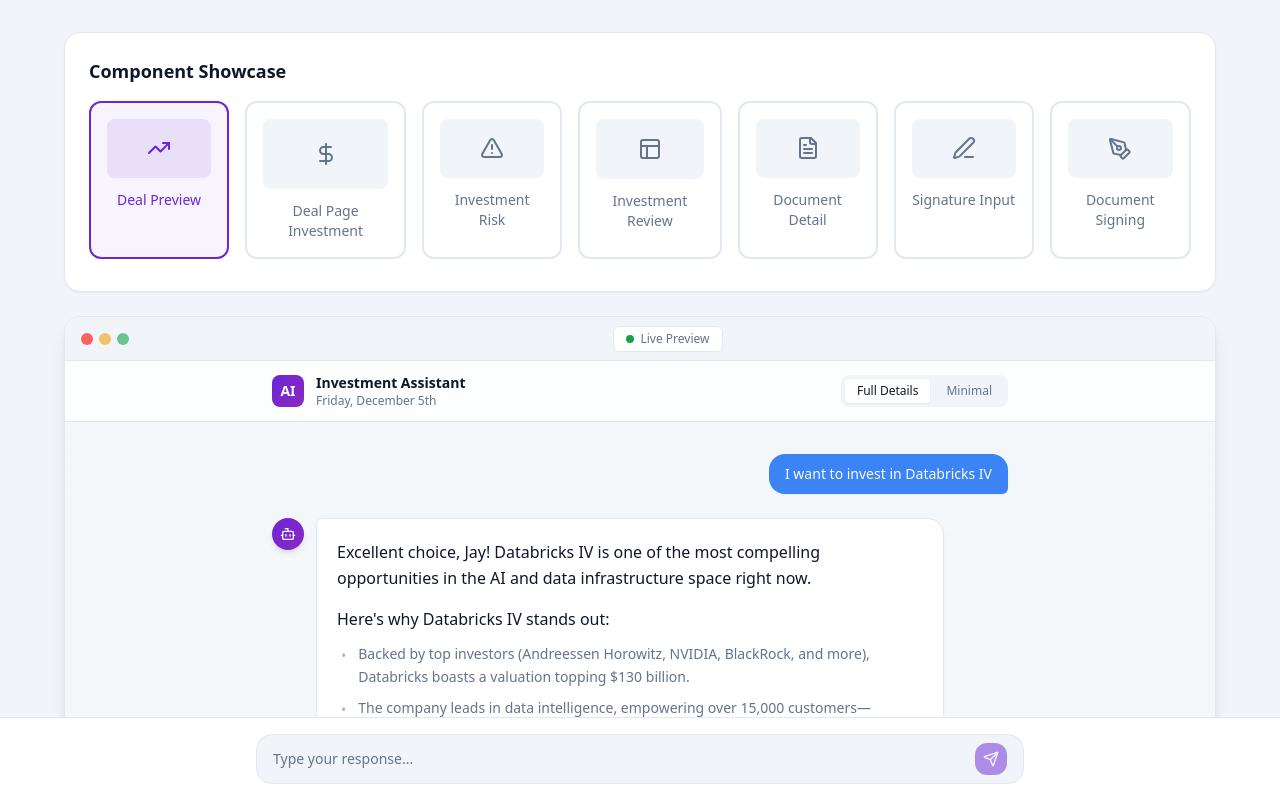
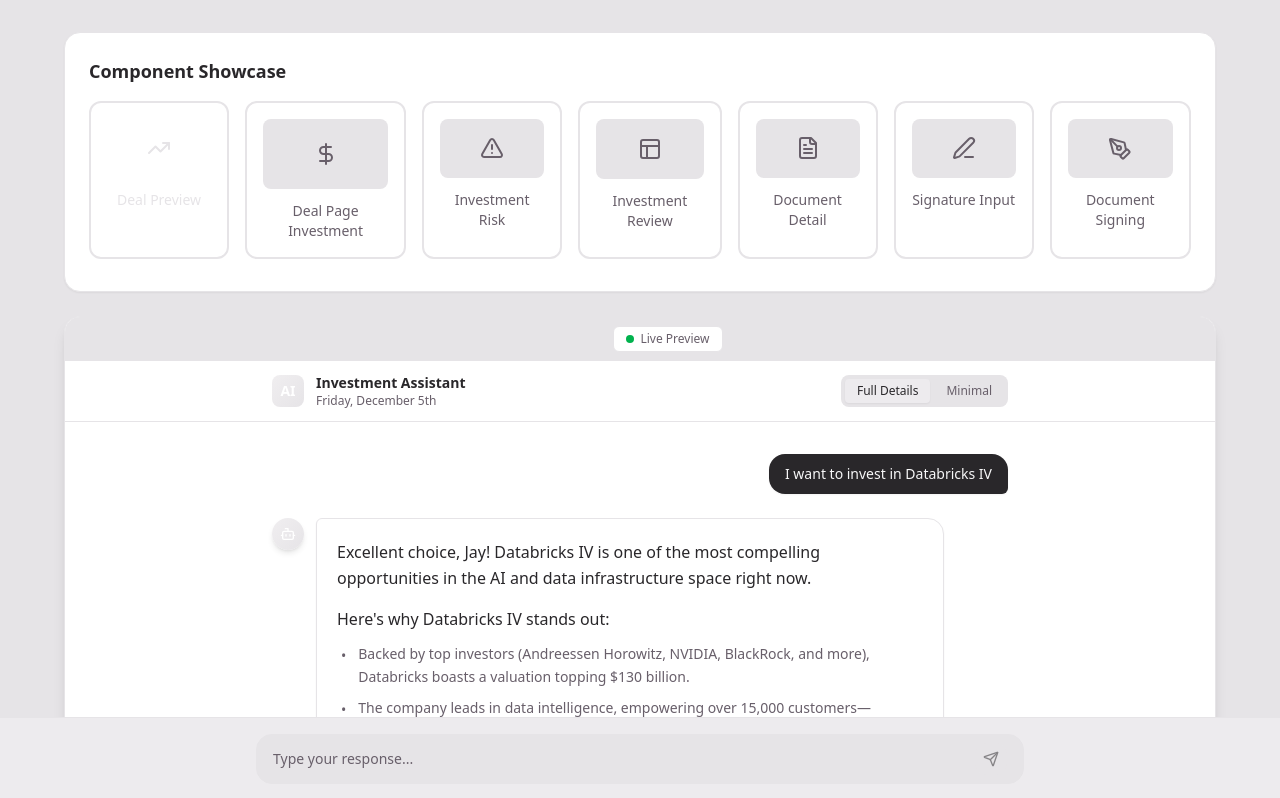
Before and after one commit to sudeep-goodfin/goodfin-ai-gen-ui-components, a React (Vite) app: page / in a window 1280 px wide. Shown: the top 798 px of the page. Built offline with nearby package versions, Linux system fonts and the light colour scheme.

Commit message:
Enhance Tailwind CSS configuration and global styles by introducing a comprehensive color palette, spacing, and border radius tokens. Updated semantic tokens for light and dark modes, ensuring a consistent design system across the application.

```diff
--- a/src/index.css
+++ b/src/index.css
@@ -4,103 +4,202 @@
 
 @layer base {
   :root {
-    --background: 0 0% 100%;
-    --foreground: 222.2 47.4% 11.2%;
+    /* GoodFin Design System - Primitive Colors as CSS Variables */
 
-    --muted: 210 40% 96.1%;
-    --muted-foreground: 215.4 16.3% 46.9%;
+    /* Grey Palette */
+    --grey-50: #F7F7F8;
+    --grey-100: #F0EEF0;
+    --grey-200: #E6E4E7;
+    --grey-300: #BEB9C0;
+    --grey-400: #9B929E;
+    --grey-500: #7F7582;
+    --grey-600: #685F6A;
+    --grey-700: #554D57;
+    --grey-800: #48424A;
+    --grey-900: #373338;
+    --grey-950: #29272A;
 
-    --popover: 0 0% 100%;
-    --popover-foreground: 222.2 47.4% 11.2%;
+    /* Green Palette */
+    --green-50: #EEFFF4;
+    --green-100: #D7FFE8;
+    --green-200: #B2FFD2;
+    --green-300: #76FFB0;
+    --green-400: #33F586;
+    --green-500: #09DE65;
+    --green-600: #00B24D;
+    --green-700: #049142;
+    --green-800: #0A7138;
+    --green-900: #0A5D30;
+    --green-950: #003418;
 
-    --border: 214.3 31.8% 91.4%;
-    --input: 214.3 31.8% 91.4%;
+    /* Yellow Palette */
+    --yellow-50: #FEFEE8;
+    --yellow-100: #FFFFC2;
+    --yellow-200: #FFFB88;
+    --yellow-300: #FFF143;
+    --yellow-400: #FFE110;
+    --yellow-500: #EFC703;
+    --yellow-600: #D19D00;
+    --yellow-700: #A46F04;
+    --yellow-800: #87560C;
+    --yellow-900: #734610;
+    --yellow-950: #432505;
 
-    --card: 0 0% 100%;
-    --card-foreground: 222.2 47.4% 11.2%;
+    /* Red Palette */
+    --red-50: #FFEFF0;
+    --red-100: #FFE0E3;
+    --red-200: #FFC6CF;
+    --red-300: #FF97A7;
+    --red-400: #FF5D78;
+    --red-500: #FF244F;
+    --red-600: #EB0037;
+    --red-700: #D70032;
+    --red-800: #B40033;
+    --red-900: #990232;
+    --red-950: #570015;
 
-    --primary: 222.2 47.4% 11.2%;
-    --primary-foreground: 210 40% 98%;
+    /* Blue Palette */
+    --blue-50: #EFF6FF;
+    --blue-100: #DBEAFE;
+    --blue-200: #BFDBFE;
+    --blue-300: #93C5FD;
+    --blue-400: #60A5FA;
+    --blue-500: #3B82F6;
+    --blue-600: #2563EB;
+    --blue-700: #1D4ED8;
+    --blue-800: #1E40AF;
+    --blue-900: #1E3A8A;
+    --blue-950: #172554;
 
-    --secondary: 210 40% 96.1%;
-    --secondary-foreground: 222.2 47.4% 11.2%;
+    /* Sand Palette (Legacy) */
+    --sand-0: #FFFFFF;
+    --sand-50: #F4F3F5;
+    --sand-100: #EDEBEE;
+    --sand-200: #DFDCE1;
+    --sand-300: #C7C3CD;
+    --sand-400: #ADA6B4;
+    --sand-500: #9A90A1;
+    --sand-600: #8A7F91;
+    --sand-700: #7E7283;
+    --sand-800: #69606D;
+    --sand-900: #554F59;
+    --sand-950: #373338;
 
-    --accent: 263 70% 50%;
-    --accent-foreground: 210 40% 98%;
+    /* Semantic Tokens - Light Mode */
+    --background: var(--sand-100);
+    --foreground: var(--grey-950);
 
-    --destructive: 0 100% 50%;
-    --destructive-foreground: 210 40% 98%;
+    --muted: var(--grey-200);
+    --muted-foreground: var(--grey-600);
 
-    --success: 142 76% 36%;
-    --success-foreground: 210 40% 98%;
+    --popover: var(--sand-0);
+    --popover-foreground: var(--grey-950);
 
-    --warning: 38 92% 50%;
-    --warning-foreground: 222.2 47.4% 11.2%;
+    --border: var(--grey-200);
+    --input: var(--grey-200);
 
-    --info: 217 91% 60%;
-    --info-foreground: 210 40% 98%;
+    --card: var(--sand-0);
+    --card-foreground: var(--grey-950);
 
-    --ring: 263 70% 50%;
+    --primary: var(--grey-950);
+    --primary-foreground: var(--grey-50);
+
+    --secondary: var(--grey-100);
+    --secondary-foreground: var(--grey-950);
+
+    --accent: var(--grey-200);
+    --accent-foreground: var(--grey-950);
+
+    --destructive: var(--red-600);
+    --destructive-foreground: var(--red-50);
+
+    --success: var(--green-600);
+    --success-foreground: var(--green-50);
+
+    --warning: var(--yellow-500);
+    --warning-foreground: var(--yellow-950);
+
+    --info: var(--blue-500);
+    --info-foreground: var(--blue-50);
+
+    --ring: var(--grey-950);
 
     --radius: 0.5rem;
 
+    /* Spacing Tokens */
+    --spacing-xs: 4px;
+    --spacing-sm: 8px;
+    --spacing-md: 12px;
+    --spacing-lg: 16px;
+    --spacing-xl: 24px;
+    --spacing-2xl: 40px;
+    --spacing-3xl: 56px;
+
+    /* Border Radius Tokens */
+    --radius-minimal: 4px;
+    --radius-small: 8px;
+    --radius-medium: 8px;
+    --radius-rounded: 16px;
+    --radius-large: 24px;
+    --radius-xlarge: 64px;
+    --radius-full: 256px;
+
     /* Chat-specific tokens */
-    --chat-user-bg: 217 91% 60%;
-    --chat-user-foreground: 210 40% 98%;
-    --chat-ai-bg: 0 0% 100%;
-    --chat-ai-foreground: 222.2 47.4% 11.2%;
-    --chat-ai-gradient-from: 263 70% 50%;
-    --chat-ai-gradient-to: 280 65% 45%;
+    --chat-user-bg: var(--grey-950);
+    --chat-user-foreground: var(--grey-50);
+    --chat-ai-bg: var(--sand-0);
+    --chat-ai-foreground: var(--grey-950);
+    --chat-ai-gradient-from: var(--grey-100);
+    --chat-ai-gradient-to: var(--grey-200);
   }
 
   :root[class~="dark"] {
-    --background: 224 71% 4%;
-    --foreground: 213 31% 91%;
+    /* Semantic Tokens - Dark Mode */
+    --background: var(--grey-950);
+    --foreground: var(--grey-50);
 
-    --muted: 223 47% 11%;
-    --muted-foreground: 215.4 16.3% 56.9%;
+    --muted: var(--grey-800);
+    --muted-foreground: var(--grey-400);
 
-    --accent: 263 70% 50%;
-    --accent-foreground: 210 40% 98%;
+    --popover: var(--grey-900);
+    --popover-foreground: var(--grey-50);
 
-    --popover: 224 71% 4%;
-    --popover-foreground: 215 20.2% 65.1%;
+    --border: var(--grey-700);
+    --input: var(--grey-700);
 
-    --border: 216 34% 17%;
-    --input: 216 34% 17%;
+    --card: var(--grey-900);
+    --card-foreground: var(--grey-50);
 
-    --card: 224 71% 4%;
-    --card-foreground: 213 31% 91%;
+    --primary: var(--grey-50);
+    --primary-foreground: var(--grey-950);
 
-    --primary: 210 40% 98%;
-    --primary-foreground: 222.2 47.4% 1.2%;
+    --secondary: var(--grey-800);
+    --secondary-foreground: var(--grey-50);
 
-    --secondary: 222.2 47.4% 11.2%;
-    --secondary-foreground: 210 40% 98%;
+    --accent: var(--grey-700);
+    --accent-foreground: var(--grey-50);
 
-    --destructive: 0 63% 31%;
-    --destructive-foreground: 210 40% 98%;
+    --destructive: var(--red-500);
+    --destructive-foreground: var(--red-50);
 
-    --success: 142 76% 36%;
-    --success-foreground: 210 40% 98%;
+    --success: var(--green-500);
+    --success-foreground: var(--green-50);
 
-    --warning: 38 92% 50%;
-    --warning-foreground: 222.2 47.4% 11.2%;
+    --warning: var(--yellow-400);
+    --warning-foreground: var(--yellow-950);
 
-    --info: 217 91% 60%;
-    --info-foreground: 210 40% 98%;
+    --info: var(--blue-400);
+    --info-foreground: var(--blue-950);
 
-    --ring: 263 70% 50%;
+    --ring: var(--grey-50);
 
-    --radius: 0.5rem;
-
-    /* Chat-specific tokens */
-    --chat-user-bg: 217 91% 60%;
-    --chat-user-foreground: 210 40% 98%;
-    --chat-ai-bg: 223 47% 11%;
-    --chat-ai-foreground: 213 31% 91%;
-    --chat-ai-gradient-from: 263 70% 50%;
-    --chat-ai-gradient-to: 280 65% 45%;
+    /* Chat-specific tokens - Dark Mode */
+    --chat-user-bg: var(--grey-100);
+    --chat-user-foreground: var(--grey-950);
+    --chat-ai-bg: var(--grey-800);
+    --chat-ai-foreground: var(--grey-50);
+    --chat-ai-gradient-from: var(--grey-800);
+    --chat-ai-gradient-to: var(--grey-700);
   }
 }
 
--- a/tailwind.config.js
+++ b/tailwind.config.js
@@ -14,68 +14,168 @@
     },
     extend: {
       colors: {
-        border: "hsl(var(--border))",
-        input: "hsl(var(--input))",
-        ring: "hsl(var(--ring))",
-        background: "hsl(var(--background))",
-        foreground: "hsl(var(--foreground))",
+        /* GoodFin Primitive Color Palettes */
+        grey: {
+          50: "var(--grey-50)",
+          100: "var(--grey-100)",
+          200: "var(--grey-200)",
+          300: "var(--grey-300)",
+          400: "var(--grey-400)",
+          500: "var(--grey-500)",
+          600: "var(--grey-600)",
+          700: "var(--grey-700)",
+          800: "var(--grey-800)",
+          900: "var(--grey-900)",
+          950: "var(--grey-950)",
+        },
+        green: {
+          50: "var(--green-50)",
+          100: "var(--green-100)",
+          200: "var(--green-200)",
+          300: "var(--green-300)",
+          400: "var(--green-400)",
+          500: "var(--green-500)",
+          600: "var(--green-600)",
+          700: "var(--green-700)",
+          800: "var(--green-800)",
+          900: "var(--green-900)",
+          950: "var(--green-950)",
+        },
+        yellow: {
+          50: "var(--yellow-50)",
+          100: "var(--yellow-100)",
+          200: "var(--yellow-200)",
+          300: "var(--yellow-300)",
+          400: "var(--yellow-400)",
+          500: "var(--yellow-500)",
+          600: "var(--yellow-600)",
+          700: "var(--yellow-700)",
+          800: "var(--yellow-800)",
+          900: "var(--yellow-900)",
+          950: "var(--yellow-950)",
+        },
+        red: {
+          50: "var(--red-50)",
+          100: "var(--red-100)",
+          200: "var(--red-200)",
+          300: "var(--red-300)",
+          400: "var(--red-400)",
+          500: "var(--red-500)",
+          600: "var(--red-600)",
+          700: "var(--red-700)",
+          800: "var(--red-800)",
+          900: "var(--red-900)",
+          950: "var(--red-950)",
+        },
+        blue: {
+          50: "var(--blue-50)",
+          100: "var(--blue-100)",
+          200: "var(--blue-200)",
+          300: "var(--blue-300)",
+          400: "var(--blue-400)",
+          500: "var(--blue-500)",
+          600: "var(--blue-600)",
+          700: "var(--blue-700)",
+          800: "var(--blue-800)",
+          900: "var(--blue-900)",
+          950: "var(--blue-950)",
+        },
+        sand: {
+          0: "var(--sand-0)",
+          50: "var(--sand-50)",
+          100: "var(--sand-100)",
+          200: "var(--sand-200)",
+          300: "var(--sand-300)",
+          400: "var(--sand-400)",
+          500: "var(--sand-500)",
+          600: "var(--sand-600)",
+          700: "var(--sand-700)",
+          800: "var(--sand-800)",
+          900: "var(--sand-900)",
+          950: "var(--sand-950)",
+        },
+
+        /* Semantic Tokens */
+        border: "var(--border)",
+        input: "var(--input)",
+        ring: "var(--ring)",
+        background: "var(--background)",
+        foreground: "var(--foreground)",
         primary: {
-          DEFAULT: "hsl(var(--primary))",
-          foreground: "hsl(var(--primary-foreground))",
+          DEFAULT: "var(--primary)",
+          foreground: "var(--primary-foreground)",
         },
         secondary: {
-          DEFAULT: "hsl(var(--secondary))",
-          foreground: "hsl(var(--secondary-foreground))",
+          DEFAULT: "var(--secondary)",
+          foreground: "var(--secondary-foreground)",
         },
         destructive: {
-          DEFAULT: "hsl(var(--destructive))",
-          foreground: "hsl(var(--destructive-foreground))",
+          DEFAULT: "var(--destructive)",
+          foreground: "var(--destructive-foreground)",
         },
         muted: {
-          DEFAULT: "hsl(var(--muted))",
-          foreground: "hsl(var(--muted-foreground))",
+          DEFAULT: "var(--muted)",
+          foreground: "var(--muted-foreground)",
         },
         accent: {
-          DEFAULT: "hsl(var(--accent))",
-          foreground: "hsl(var(--accent-foreground))",
+          DEFAULT: "var(--accent)",
+          foreground: "var(--accent-foreground)",
         },
         popover: {
-          DEFAULT: "hsl(var(--popover))",
-          foreground: "hsl(var(--popover-foreground))",
+          DEFAULT: "var(--popover)",
+          foreground: "var(--popover-foreground)",
         },
         card: {
-          DEFAULT: "hsl(var(--card))",
-          foreground: "hsl(var(--card-foreground))",
+          DEFAULT: "var(--card)",
+          foreground: "var(--card-foreground)",
         },
         success: {
-          DEFAULT: "hsl(var(--success))",
-          foreground: "hsl(var(--success-foreground))",
+          DEFAULT: "var(--success)",
+          foreground: "var(--success-foreground)",
         },
         warning: {
-          DEFAULT: "hsl(var(--warning))",
-          foreground: "hsl(var(--warning-foreground))",
+          DEFAULT: "var(--warning)",
+          foreground: "var(--warning-foreground)",
         },
         info: {
-          DEFAULT: "hsl(var(--info))",
-          foreground: "hsl(var(--info-foreground))",
+          DEFAULT: "var(--info)",
+          foreground: "var(--info-foreground)",
         },
         chat: {
           user: {
-            DEFAULT: "hsl(var(--chat-user-bg))",
-            foreground: "hsl(var(--chat-user-foreground))",
+            DEFAULT: "var(--chat-user-bg)",
+            foreground: "var(--chat-user-foreground)",
           },
           ai: {
-            DEFAULT: "hsl(var(--chat-ai-bg))",
-            foreground: "hsl(var(--chat-ai-foreground))",
-            "gradient-from": "hsl(var(--chat-ai-gradient-from))",
-            "gradient-to": "hsl(var(--chat-ai-gradient-to))",
+            DEFAULT: "var(--chat-ai-bg)",
+            foreground: "var(--chat-ai-foreground)",
+            "gradient-from": "var(--chat-ai-gradient-from)",
+            "gradient-to": "var(--chat-ai-gradient-to)",
           },
         },
+      },
+      spacing: {
+        /* GoodFin Spacing Tokens */
+        "gf-xs": "var(--spacing-xs)",
+        "gf-sm": "var(--spacing-sm)",
+        "gf-md": "var(--spacing-md)",
+        "gf-lg": "var(--spacing-lg)",
+        "gf-xl": "var(--spacing-xl)",
+        "gf-2xl": "var(--spacing-2xl)",
+        "gf-3xl": "var(--spacing-3xl)",
       },
       borderRadius: {
         lg: "var(--radius)",
         md: "calc(var(--radius) - 2px)",
         sm: "calc(var(--radius) - 4px)",
+        /* GoodFin Border Radius Tokens */
+        "gf-minimal": "var(--radius-minimal)",
+        "gf-small": "var(--radius-small)",
+        "gf-medium": "var(--radius-medium)",
+        "gf-rounded": "var(--radius-rounded)",
+        "gf-large": "var(--radius-large)",
+        "gf-xlarge": "var(--radius-xlarge)",
+        "gf-full": "var(--radius-full)",
       },
       keyframes: {
         "caret-blink": {
```
